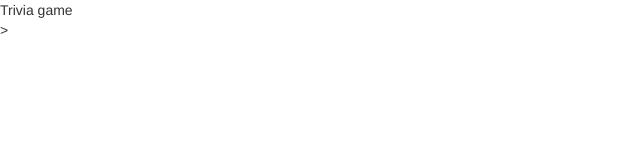
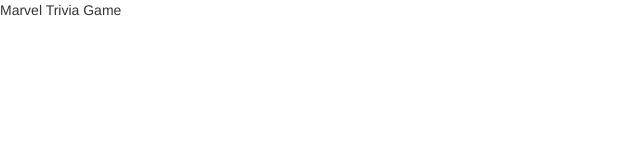
Before and after one commit to sstrubberg/TriviaGame, a plain HTML site: page index.html in a window 1280 px wide. Shown: the full height of the page, 0-640 px from the left. Drawn offline with nearby package versions, Linux system fonts and the light colour scheme.

Commit message:
baseline edits

```diff
--- a/index.html
+++ b/index.html
@@ -24,7 +24,7 @@
 
 </head>
 <body>
-    <header>Trivia game</header>>
+    <header>Marvel Trivia Game</header>
 
 <script src="assets/javascript/game.js"></script>
 
```
